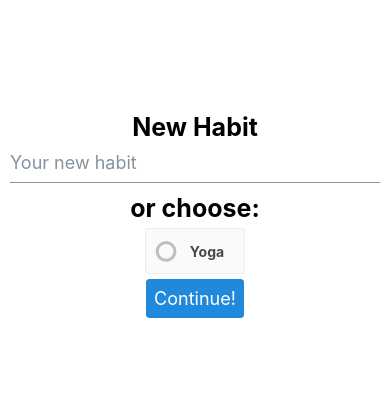
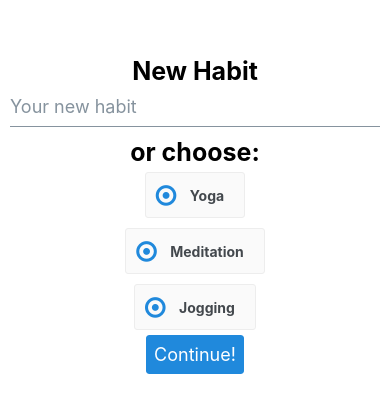
Before and after one commit to JannekRC/habit-tracker, a React Native app: screen /AddHabit in a window 390 px wide. Shown: the part 207-620 px from the top of the page. Built offline with nearby package versions, Linux system fonts and the light colour scheme.

Commit message:
work on checkboxes and pages

```diff
--- a/AddHabit.js
+++ b/AddHabit.js
@@ -5,15 +5,21 @@ import { Header, Button, Input, CheckBox } from "react-native-elements";
 import { SafeAreaView } from "react-native-safe-area-context";
 
 export default function AddHabit({ navigation }) {
-  const [habits, setHabits] = useState({
-    yoga: "false",
-    mediation: "false",
-    jogging: "false",
-  })
+  const [yoga, setYoga] = useState("false")
+  const [mediation, setMediation] = useState("false")
+  const [jogging, setJogging] = useState("false")
+
+  const [habit, setHabit] = useState("");
 
   const selected = () => {
     if (yoga === true){
-
+      setHabit("Yoga");
+    }
+    if (mediation === true){
+      setHabit("Mediation");
+    }
+    if (jogging === true){
+      setHabit("Jogging");
     }
   };
   ;
@@ -29,6 +35,22 @@ export default function AddHabit({ navigation }) {
         title="Yoga"
         checkedIcon="dot-circle-o"
         uncheckedIcon="circle-o"
+        checked={yoga}
+        onPress={() => setYoga(!yoga)}
+      />
+      <CheckBox
+        title="Meditation"
+        checkedIcon="dot-circle-o"
+        uncheckedIcon="circle-o"
+        checked={mediation}
+        onPress={() => setMediation(!mediation)}
+      />
+      <CheckBox
+        title="Jogging"
+        checkedIcon="dot-circle-o"
+        uncheckedIcon="circle-o"
+        checked={jogging}
+        onPress={() => setJogging(!jogging)}
       />
       <Button
         title={"Continue!"}
--- a/App.js
+++ b/App.js
@@ -4,6 +4,7 @@ import { createNativeStackNavigator } from "@react-navigation/native-stack";
 import Calculator from "./Calculator";
 import Main from "./Main";
 import AddHabit from "./AddHabit";
+import { Intro } from "./Main";
 
 export default function App() {
   const Stack = createNativeStackNavigator();
@@ -12,6 +13,7 @@ export default function App() {
     <NavigationContainer>
       <Stack.Navigator>
         <Stack.Screen name="Main" component={Main} options={{headerShown:false}}/>
+        <Stack.Screen name="Intro" component={Intro} options={{headerShown:false}}/>
         <Stack.Screen name="AddHabit" component={AddHabit} options={{headerShown:false}}/>
         <Stack.Screen name="Calculator" component={Calculator} options={{headerShown:false}}/>
       </Stack.Navigator>
--- a/Main.js
+++ b/Main.js
@@ -4,7 +4,7 @@ import { Text, View, FlatList, StyleSheet, Alert } from "react-native";
 import { Header, Button, Input, ListItem } from "react-native-elements";
 import { SafeAreaView } from "react-native-safe-area-context";
 
-export default function App({ navigation }) {
+export default function Main({ navigation }) {
   return (
     <SafeAreaView style={styles.container}>
       <View>
@@ -13,6 +13,24 @@ export default function App({ navigation }) {
       </View>
       <Button
         title={"Start"}
+        onPress={() => navigation.navigate("Intro")}
+      ></Button>
+    </SafeAreaView>
+  );
+}
+
+export function Intro({ navigation }) {
+  const [name, setName] = useState ("");
+  return (
+    <SafeAreaView style={styles.container}>
+      <View>
+        <StatusBar style="auto" />
+        <Text style={{ fontSize: 25, fontWeight: "bold" }}>What do you want to be called?</Text>
+      </View>
+      <Input placeholder="Name or nickname. Nobody's judging!" onChangeText={value => setName(value)}></Input>
+      <Text>{name}</Text>
+      <Button
+        title={"Continue"}
         onPress={() => navigation.navigate("AddHabit")}
       ></Button>
     </SafeAreaView>
```
